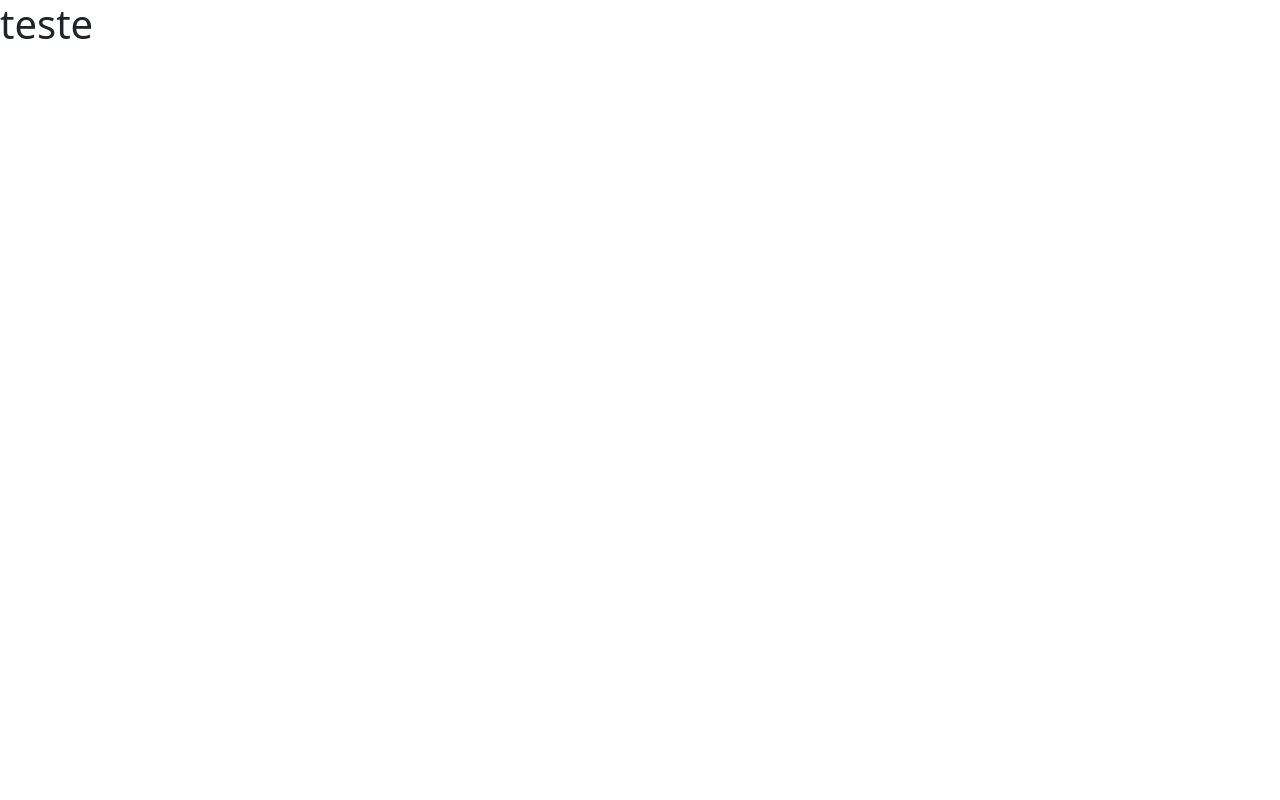
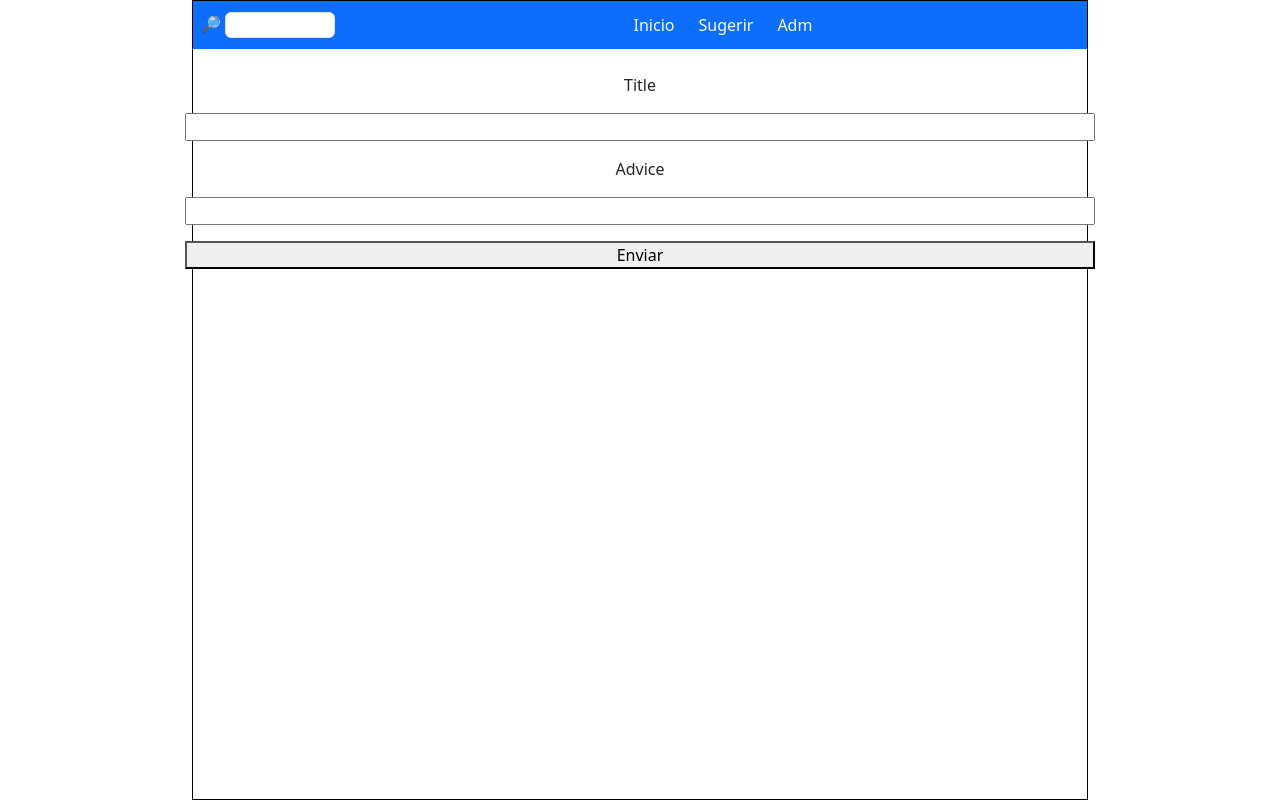
Before and after one commit to FranciscoNeto2909/Advice-app, a React (Create React App) app: page /suggestAdvice in a window 1280 px wide. Built offline with nearby package versions, Linux system fonts and the light colour scheme.

Commit message:
admin form stiled and code improved

```diff
--- a/src/App.js
+++ b/src/App.js
@@ -1,12 +1,18 @@
 import React from "react";
-import { useSelector } from "react-redux/es/exports";
-
+import { Routes, Route } from "react-router-dom"
+import SearchBar from "./components/SearchBar";
+import AdvicesContainer from "./components/AdvicesContainer";
+import AdviceForm from "./components/AdviceForm"
+import Admin from "./components/Admin";
 export default function App() {
-  const advices = useSelector(data => data)
-  console.log(advices)
   return (
     <div className="App">
-      <h1 className="primary">teste</h1>
+      <SearchBar />
+      <Routes>
+        <Route path="/" element={<AdvicesContainer/>}/>
+        <Route path="/suggestAdvice" element={<AdviceForm />}/>
+        <Route path="/admin" element={<Admin/>}/>
+      </Routes>
     </div>
   );
 }
--- a/src/assets/adviceSlice.js
+++ b/src/assets/adviceSlice.js
@@ -6,6 +6,7 @@ const allAdvRoute = "http://localhost:3001/allAdvices"
 const suggestAdvRoute = "http://localhost:3001/suggestAdvice"
 const addAdvRoute = "http://localhost:3001/addAdvice"
 const removeAdvRoute = "http://localhost:3001/removeAdvice"
+
 export const getAdv = createAsyncThunk("getAdvices", async () => {
     try {
         const res = await axios.get(advRoute)
@@ -47,14 +48,23 @@ export const removeadvice = createAsyncThunk("removeAdvice",async () =>{
 const slice = createSlice({
     name: "advices",
     initialState: {
-        advices: []
+        advices: [],
+        isAdm:false
     },
-    reducers: {},
+    reducers:{
+        admOn : (state, action) => {
+            state.isAdm = true
+        },
+        admOff : (state, action) => {
+            state.isAdm = false
+        }
+    },
     extraReducers: (build) => {
         build.addCase(getAdv.fulfilled, (state, action) => {
-            return { ...state.advices, advices: action.payload }
+            return { ...state, advices: action.payload }
         })
     }
 })
 
+export const {admOn, admOff} = slice.actions
 export default slice.reducer
--- a/src/assets/store.js
+++ b/src/assets/store.js
@@ -2,5 +2,5 @@ import { configureStore } from "@reduxjs/toolkit";
 import advReducer from "./adviceSlice"
 
 export const store = configureStore({
-    reducer:{ adivice: advReducer }
+    reducer:{ advices: advReducer }
 })
--- /dev/null
+++ b/src/components/Admin.jsx
@@ -0,0 +1,37 @@
+import { useState } from "react"
+import { useDispatch } from "react-redux/es/exports"
+import { admOn } from "../assets/adviceSlice"
+
+export default function Admin() {
+    const [name, setName] = useState("")
+    const [pass, setPass] = useState("")
+    const dispatch = useDispatch()
+
+    function handleChangeName(e) {
+        setName(e.target.value)
+    }
+    function handleChangePass(e) {
+        setPass(e.target.value)
+    }
+    function handleLogin() {
+        if (name === "user" && pass === "12345") {
+            dispatch(admOn())
+        }
+    }
+    return (
+        <div>
+            <div className="col-8 mx-auto p-2">
+                <div className="row">
+                    <input type="text" className="form-control" placeholder="Name" aria-label="First name"
+                        value={name} onChange={handleChangeName} />
+                </div>
+                <div className="row my-2">
+                    <input type="password" className="form-control" placeholder="pass" aria-label="Last name"
+                        value={pass} onChange={handleChangePass} />
+                </div>
+                <button className="btn btn-form btn-primary mx-auto"
+                    onClick={handleLogin}>Login</button>
+            </div>
+        </div>
+    )
+}
--- /dev/null
+++ b/src/components/AdviceCard.jsx
@@ -0,0 +1,15 @@
+import { useSelector } from "react-redux"
+
+export default function AdviceCard({adv}) {
+    const adm = useSelector(data => data.advices.isAdm)
+    console.log(adm)
+    return(
+        <div className="card">
+            <div className="card-body position-relative">
+                { adm && <button className="btn btn-close position-absolute top-0 end-0 mt-1 me-1" aria-aria-label="Close"></button>}
+                <h3 className="card-title">{adv.title}</h3>
+                <p className="card-text">{adv.advice}</p>
+            </div>
+        </div>
+    )
+}
--- /dev/null
+++ b/src/components/AdviceForm.jsx
@@ -0,0 +1,38 @@
+import { useState } from "react"
+import { useDispatch } from "react-redux"
+import { setSuggestedAdvice } from "../assets/adviceSlice"
+
+export default function AdviceForm() {
+
+    const [title, setTitle] = useState("")
+    const [advice, setAdvice] = useState("")
+    const dispatch = useDispatch()
+
+    function handleChangeTitle(e) {
+        setTitle(e.target.value)
+    }
+    function handleChangeAdvice(e) {
+        setAdvice(e.target.value)
+    }
+    function handleSendAdvice() {
+        if (title.length < 5) {
+            alert("o titulo deve ter mais de 5 caracteres")
+        } else if (advice.length < 5) {
+            alert("o conselho deve ter mais de 5 caracteres")
+        }
+        else {
+            dispatch(setSuggestedAdvice({ title, advice }))
+        }
+    }
+    return (
+        <form className="row g-3">
+            <label htmlFor="title">Title</label>
+            <input id="title" type="text" maxLength="20" minLength="5"
+                value={title} onChange={handleChangeTitle} />
+            <label htmlFor="advice">Advice</label>
+            <input id="advice" type="text" minLength="8" maxLength="30"
+                value={advice} onChange={handleChangeAdvice} />
+            <button onClick={handleSendAdvice}>Enviar</button>
+        </form>
+    )
+}
--- /dev/null
+++ b/src/components/AdvicesContainer.jsx
@@ -0,0 +1,10 @@
+import { useSelector } from "react-redux"
+import AdviceCard from "./AdviceCard"
+export default function AdvicesContainer(params) {
+    const advices = useSelector(data => data.advices.advices)
+    return(
+        <div className="container-fluid">
+            {advices.map((adv, i) => <AdviceCard adv={adv} key={i}/>)}
+        </div>
+    )
+}
--- /dev/null
+++ b/src/components/SearchBar.jsx
@@ -0,0 +1,39 @@
+import { useDispatch, useSelector } from "react-redux"
+import { Link } from "react-router-dom"
+import { admOff } from "../assets/adviceSlice"
+
+export default function SearchBar() {
+    const dispatch = useDispatch()
+    const isAdm = useSelector(data => data.advices.isAdm)
+    function handleLogin() {
+        dispatch(admOff())
+    }
+
+    return (
+        <nav className="bg-primary text-start p-2 d-flex align-items-center justify-content-between mb-4">
+            <div className="d-flex">
+                <label htmlFor="searc" className="text-white me-1">&#x1F50E;</label>
+                <input type="text" className="border rounded ps-1" style={{ width: 110 }} />
+            </div>
+            <ul className="d-flex justify-content-between mx-auto py-1" style={{ margin: 0 }}>
+                <li>
+                    <Link to="/" className="text-light text-decoration-none">Inicio</Link>
+                </li>
+                {isAdm === true && <li className="d-flex">
+                    <Link to="/suggestAdvice" className="text-light text-decoration-none mx-2">postar</Link>
+                </li>}
+                {isAdm === false &&
+                    <>
+                        <li>
+                            <Link to="/suggestAdvice" className="text-light text-decoration-none mx-4">Sugerir</Link>
+                        </li>
+                        <li>
+                            <Link to="/admin" className="text-light text-decoration-none">Adm</Link>
+                        </li>
+                    </>
+                }
+            </ul>
+            {isAdm && <button className="btn text-light m-0 py-0 px-1" onClick={handleLogin}>Sair</button>}
+        </nav>
+    )
+}
--- a/src/index.css
+++ b/src/index.css
@@ -11,3 +11,18 @@ body {
   -webkit-font-smoothing: antialiased;
   -moz-osx-font-smoothing: grayscale;
 }
+.App{
+  width: 70vw;
+  height: 100vh;
+  margin: 0 auto;
+  text-align: center;
+  border: 1px solid black;
+}
+.items-list{
+  width: 150px;
+}
+@media (max-width: 600px) {
+  .App{
+    width: 100vw;
+  }
+}
--- a/src/index.js
+++ b/src/index.js
@@ -2,16 +2,20 @@ import React from 'react';
 import ReactDOM from 'react-dom/client';
 import { Provider } from 'react-redux';
 import { store } from './assets/store';
+import { BrowserRouter as Router } from 'react-router-dom';
 import './index.css';
 import 'bootstrap/dist/css/bootstrap.min.css'
 import App from './App';
 import { getAdv } from './assets/adviceSlice';
 store.dispatch(getAdv())
+
 const root = ReactDOM.createRoot(document.getElementById('root'));
 root.render(
   <React.StrictMode>
     <Provider store={store}>
-      <App />
+      <Router>
+        <App />
+      </Router>
     </Provider>
   </React.StrictMode>
 );
```
